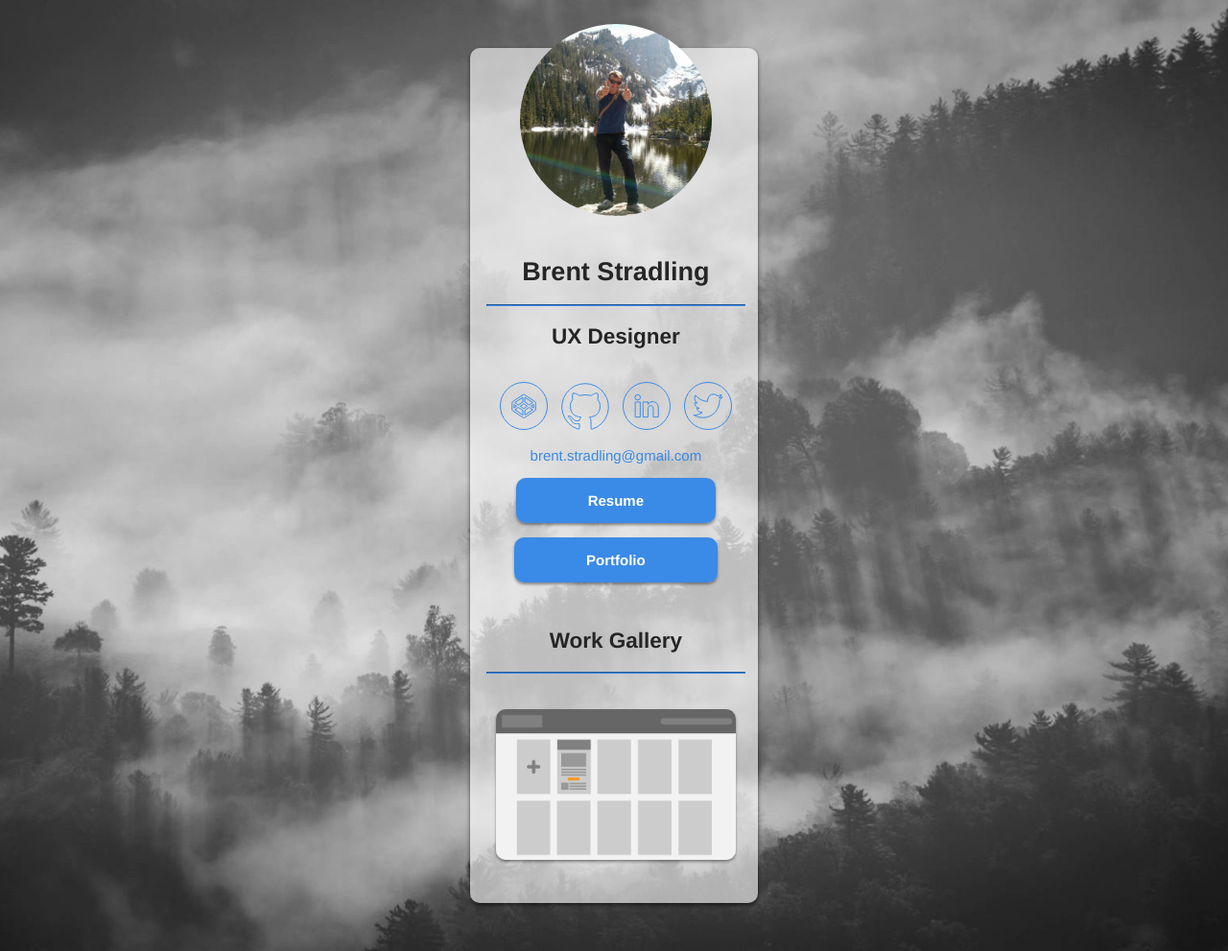
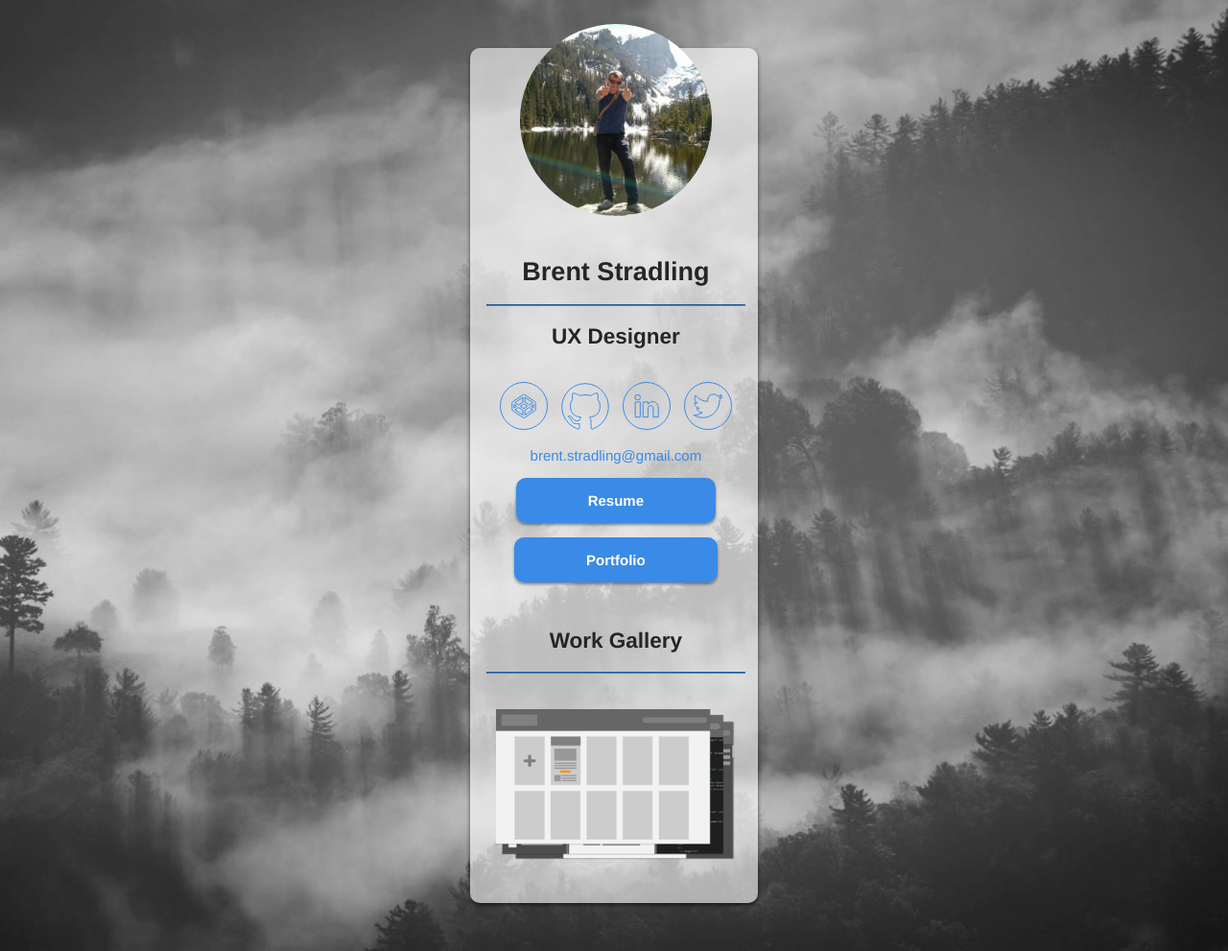
Before and after one commit to Cutcopy/pillar, a Jekyll site: the page built from index.html, in a window 1280 px wide. Shown: the whole page at 96% size. Built offline with Jekyll 4.4.1, drawn with Linux system fonts in a browser that asks for light colours; some web fonts are replaced; the list of posts is cut into pages by our own code.

Commit message:
finishing up

```diff
--- a/_config.yml
+++ b/_config.yml
@@ -10,6 +10,11 @@
 #images
 image: /img/forest_bw.jpg
 headshot: /img/headshot.jpg
+
+#docs
+resume: /img/Brent_Stradling_Resume.pdf
+portfolio: /img/Brent_Stradling_Portfolio.pdf
+
 #social URLs
 codepen: http://codepen.io/Bracketeer/
 github: https://github.com/bracketeer
--- a/_sass/_splash.sass
+++ b/_sass/_splash.sass
@@ -68,11 +68,9 @@
 .work
   width: 100%
   max-width: 250px
-  border-radius: 10px
   margin: 2rem auto
   display: block
   cursor: zoom-in
-  box-shadow: 0 2px 3px rgba(0,0,0,0.4)
 
 .hidden
   display: none
--- a/index.html
+++ b/index.html
@@ -82,8 +82,8 @@
     <div class="parent-container">
     <div class="row">
       <div class="col col--12-of-12">
-        <a href="/img/mailbender-01.png" class="image-link">
-          <img src="/img/mailbender-01.png" alt="mailbender-01.png" class="work"/>
+        <a href="/img/work_gal.png" class="image-link">
+          <img src="/img/work_gal.png" alt="mailbender-01.png" class="work"/>
         </a>
         {% for item in site.work %}
           <a href="{{item}}" class="image-link">
```
Also changed, not shown: img/email-2.png, img/work_gal.png (added), 9 other files.
